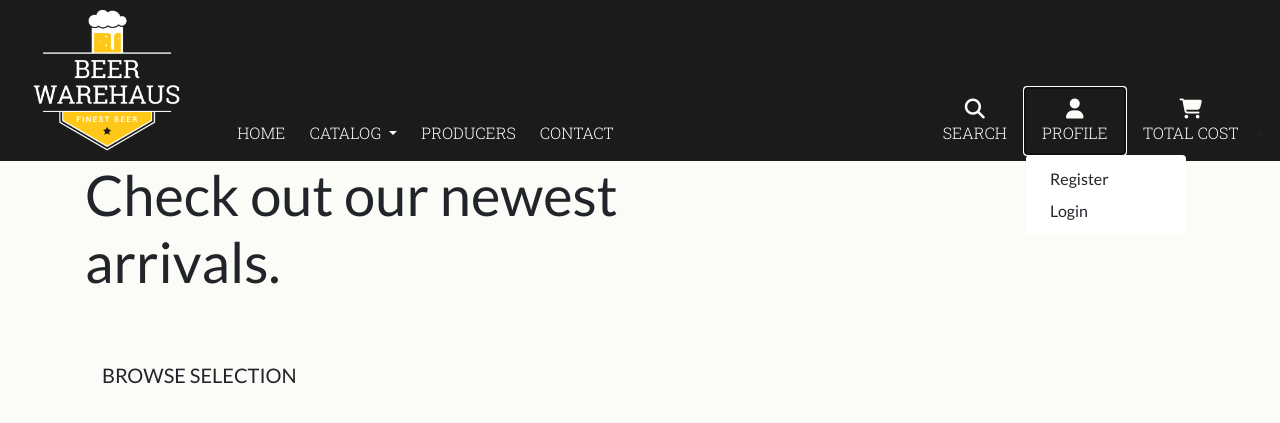
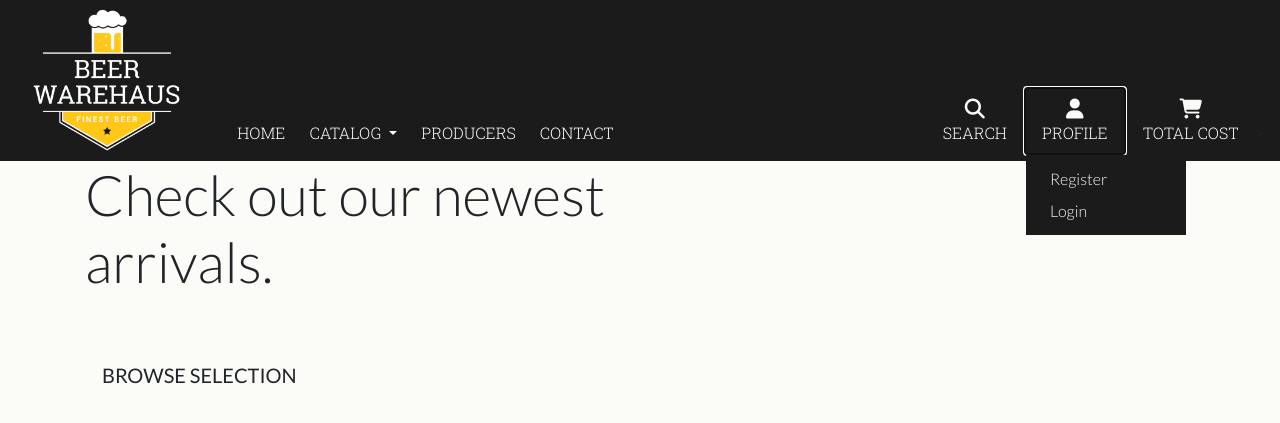
Before and after one commit to jumboduck/beer-warehaus, a Django app: page / in a window 1280 px wide, after a click on "PROFILE". Shown: the top 423 px of the page. Run offline with Django 3.2, Linux system fonts and the light colour scheme; some libraries are stand-ins or nearby versions.

Commit message:
changed styling of dropdown nav items

```diff
--- a/static/css/base.css
+++ b/static/css/base.css
@@ -1,4 +1,4 @@
-@import url("https://fonts.googleapis.com/css2?family=Lato&family=Roboto+Slab:wght@300;400&display=swap");
+@import url("https://fonts.googleapis.com/css2?family=Lato:wght@300;400&family=Roboto+Slab:wght@300;400&display=swap");
 
 body {
     background-color: #fbfbf8;
@@ -6,10 +6,14 @@ body {
     height: 100%;
 }
 
+/* SITE HEADER */
+
 .site-header {
     background-color: #1b1b1b;
     position: relative;
 }
+
+/* Navigation */
 
 .nav-link {
     color: #fbfbf8;
@@ -52,6 +56,22 @@ body {
     font-size: 0.8rem;
 }
 
+.dropdown-menu {
+    background-color: #1b1b1b;
+    border: none;
+    border-radius: 0px;
+}
+
+.dropdown-item {
+    color: #fbfbf8;
+    font-weight: 300;
+}
+
+.dropdown-item:hover {
+    background-color: #1b1b1b;
+    color: #ffc717;
+}
+
 @media (min-width: 768px) {
     .w-sm-75 {
         width: 75% !important;
```
